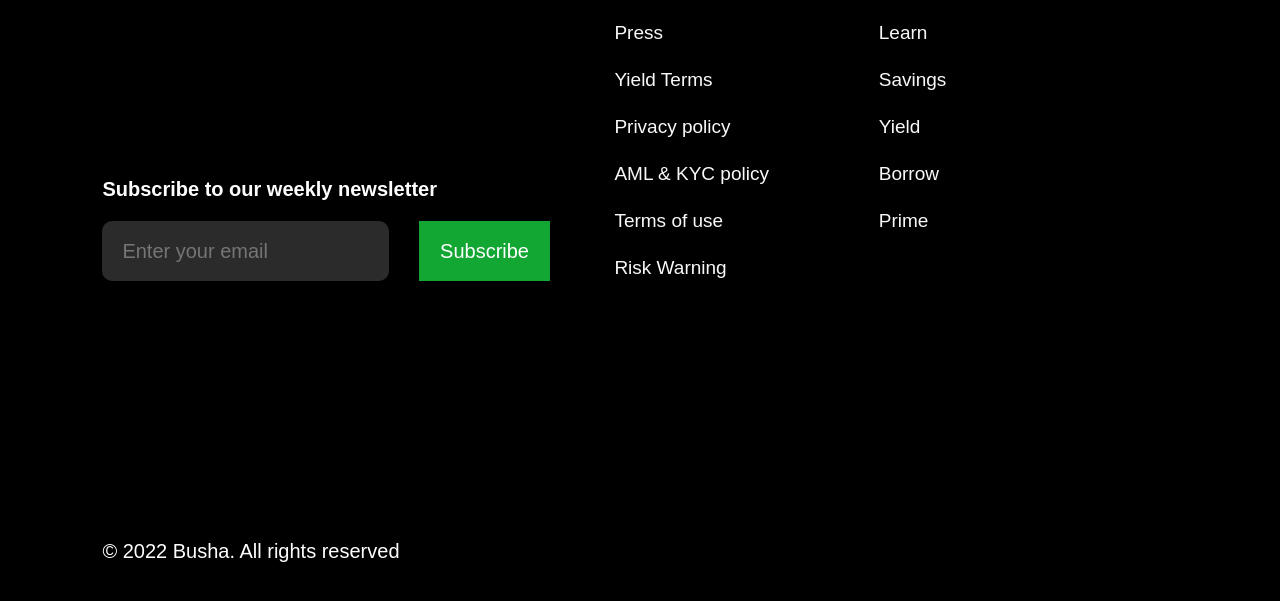
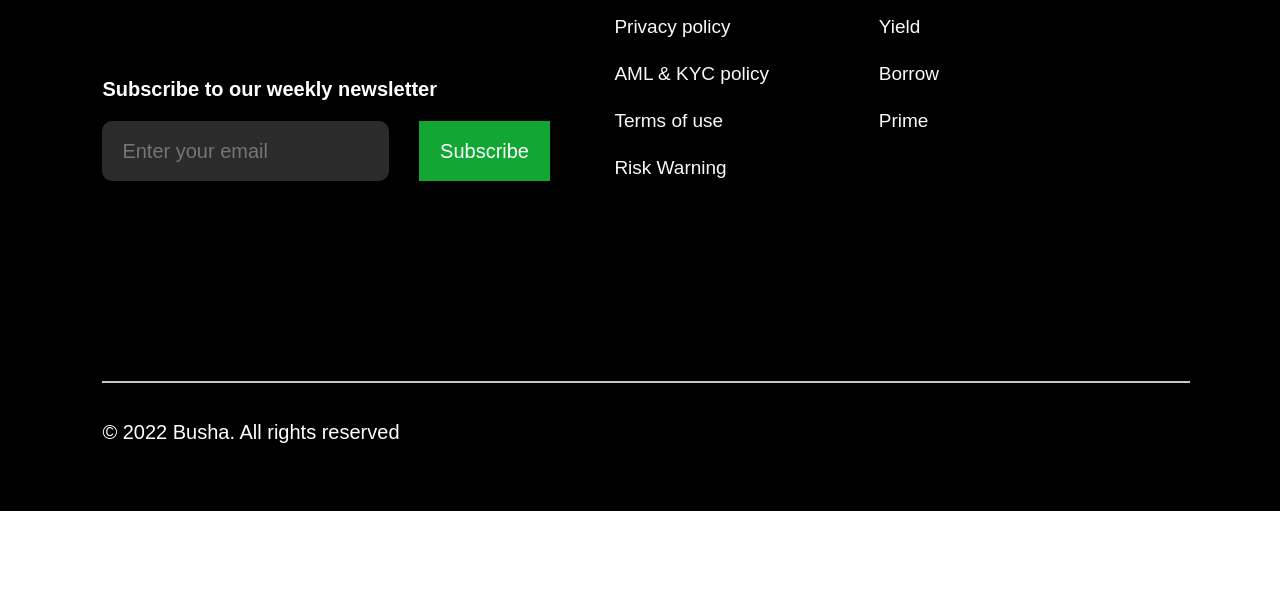
Before and after one commit to igee-17/Savertech-test, a plain HTML site: page index.html in a window 1280 px wide. Shown: the part 8951-9552 px from the top of the page. After the commit the page ends 9462 px from the top, so only its background shows below. Drawn offline with Linux system fonts and the light colour scheme.

Commit message:
fixed footer height

```diff
--- a/styles.css
+++ b/styles.css
@@ -1677,7 +1677,8 @@ footer .further-info ul li a {
 footer .copyright {
   font-size: 20px;
   /* border: 2px solid red; */
-  height: 140px;
+  border-top: 2px solid var(--faint-grey-color);
+  height: 100px;
   width: 85vw;
   display: flex;
   /* justify-content: center; */
@@ -1707,7 +1708,7 @@ footer .copyright {
   }
   footer {
     align-items: flex-start;
-    min-height: 160vh;
+    min-height: 130vh;
   }
   footer .footer-center {
     margin-left: 8vw;
@@ -1737,6 +1738,7 @@ footer .copyright {
 
   footer .copyright {
     margin-left: 8vw;
+    /* height: 50px; */
   }
 }
 /* FOOTER STYLES END */
```
